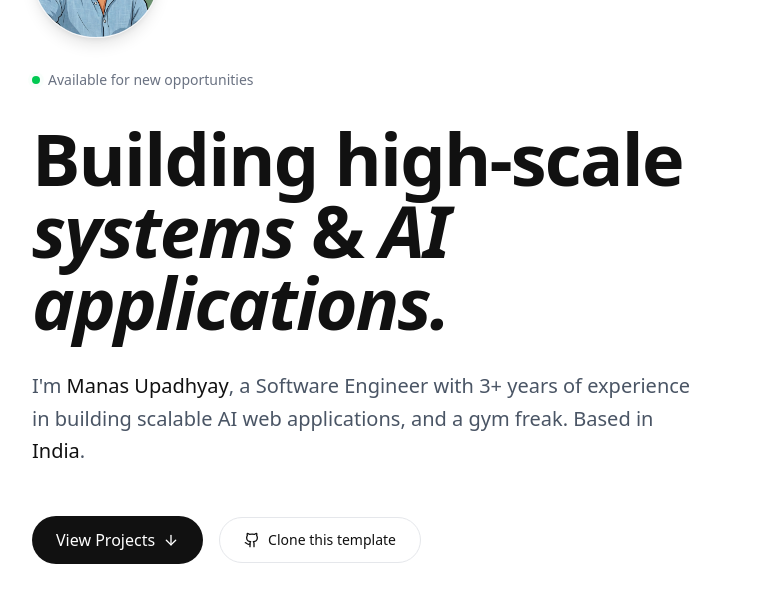
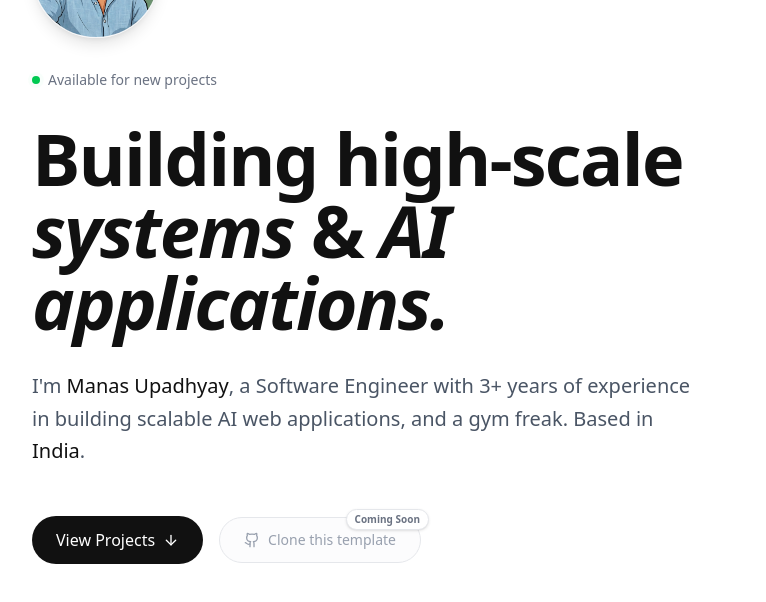
Before and after one commit to ManasUpadhyay13/manasPortfolioV3, a Next.js app: page / in a window 1280 px wide. Shown: the part 286-888 px from the top of the page, without its empty margins (256-1022 px from the left). Built offline with nearby package versions, Linux system fonts and the light colour scheme; no server answers; a web font is replaced by a local one.

Commit message:
disabled clone this template button

```diff
--- a/components/Hero.tsx
+++ b/components/Hero.tsx
@@ -40,7 +40,7 @@ export function Hero() {
                                 <span className="animate-ping absolute inline-flex h-full w-full rounded-full bg-green-400 opacity-75"></span>
                                 <span className="relative inline-flex rounded-full h-2 w-2 bg-green-500"></span>
                             </span>
-                            <span>Available for new opportunities</span>
+                            <span>Available for new projects</span>
                         </div>
                     </motion.div>
 
@@ -90,14 +90,15 @@ export function Hero() {
                             </motion.span>
                         </button>
 
-                        <a
-                            href="https://github.com/manasUpadhyay13/antigravity-portoflio" // Assuming repo URL, user can update
-                            target="_blank"
-                            rel="noopener noreferrer"
-                            className="inline-flex items-center gap-2 px-6 py-3 rounded-full border border-gray-200 text-sm font-medium text-foreground hover:bg-gray-50 transition-colors">
-                            <Github className="w-4 h-4" />
-                            Clone this template
-                        </a>
+                        <div className="relative">
+                            <div className="inline-flex items-center gap-2 px-6 py-3 rounded-full border border-gray-200 text-sm font-medium text-gray-400 cursor-not-allowed bg-gray-50/50 select-none">
+                                <Github className="w-4 h-4" />
+                                Clone this template
+                            </div>
+                            <span className="absolute -top-2 -right-2 px-2 py-0.5 text-[10px] font-semibold bg-white text-gray-500 border border-gray-200 rounded-full shadow-sm whitespace-nowrap">
+                                Coming Soon
+                            </span>
+                        </div>
                     </motion.div>
                 </div>
             </Container>
```
